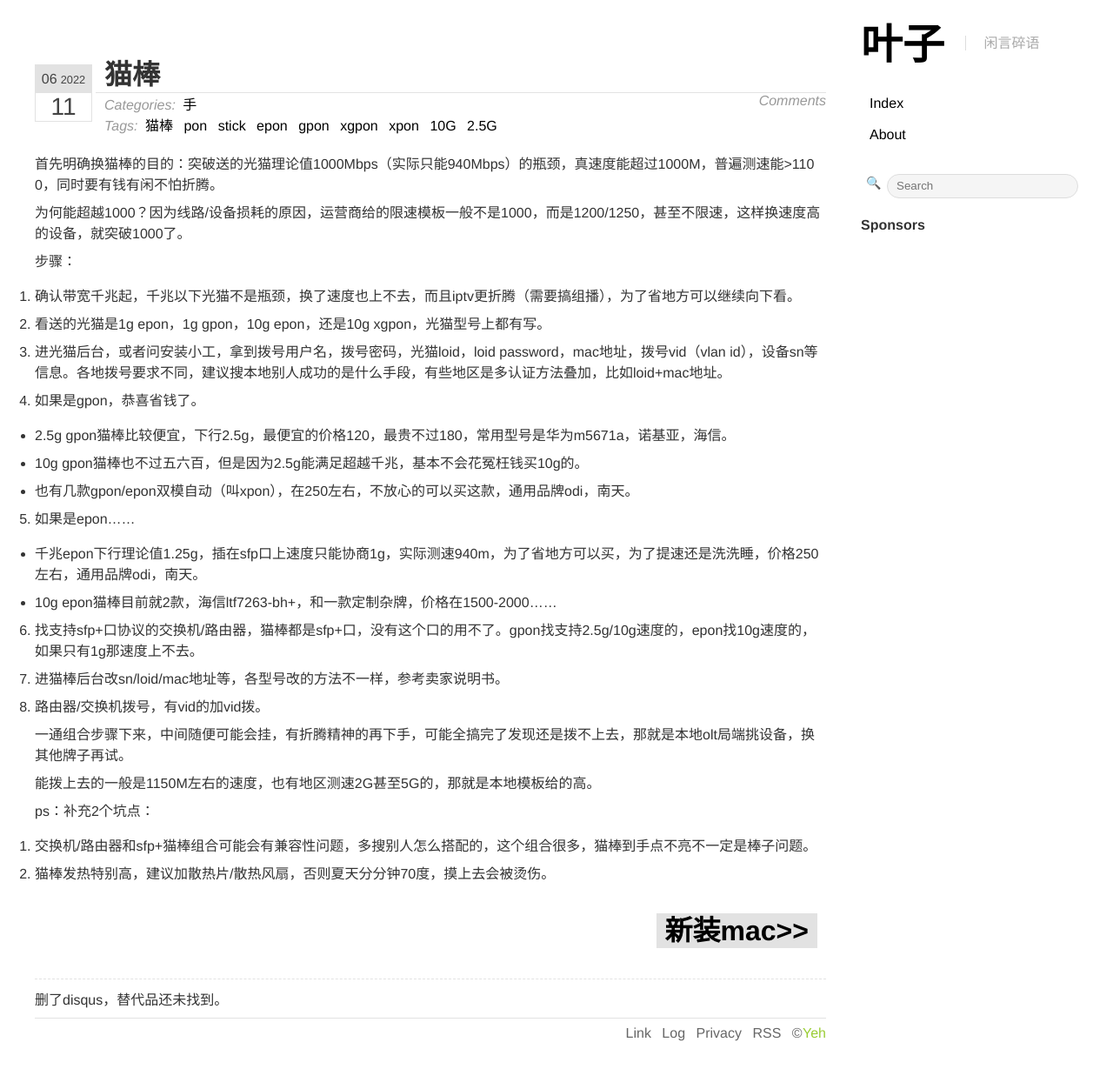
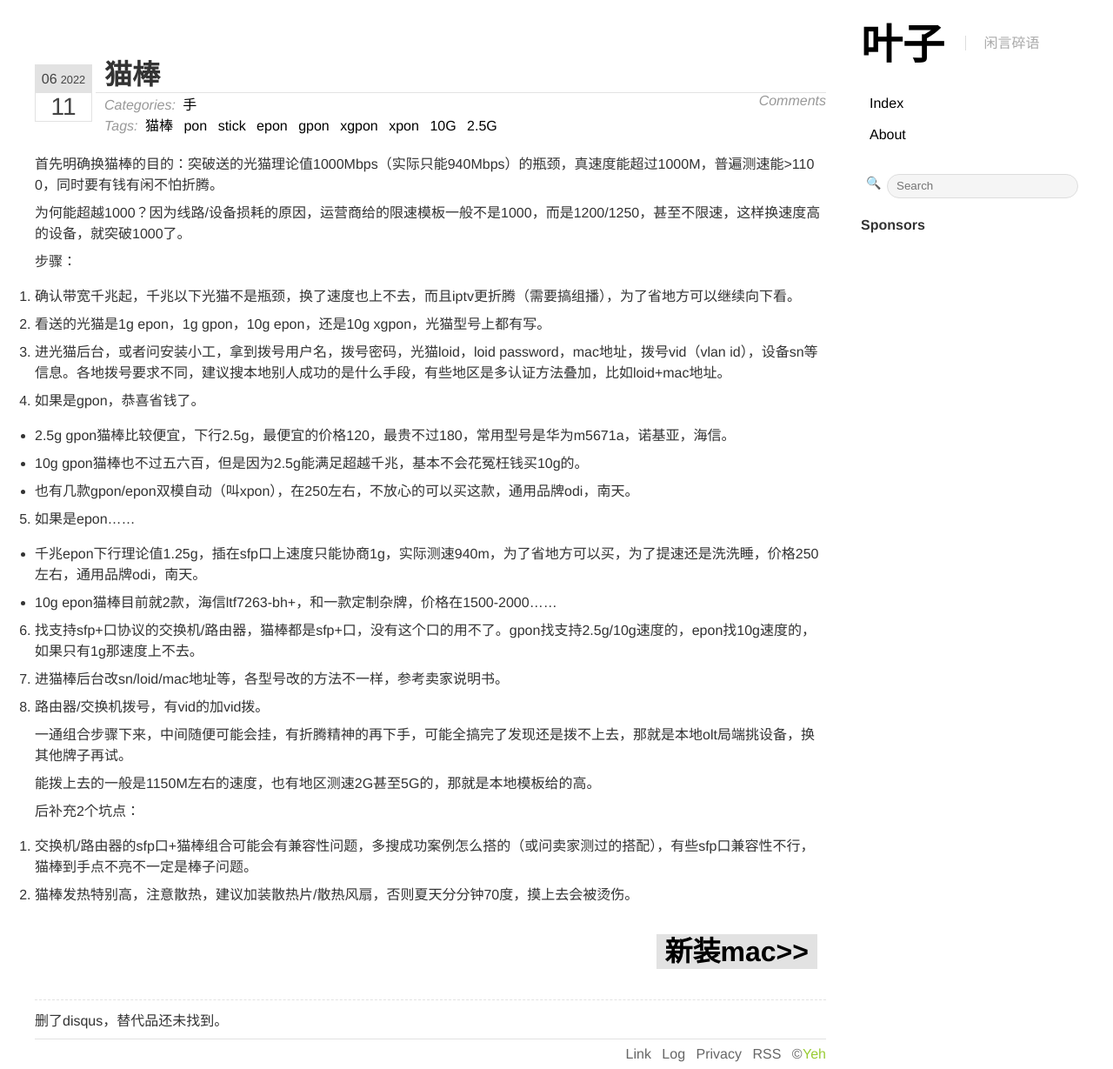
Before and after one commit to yeeh/blog.yeeh.org, a Jekyll site: the page built from _posts/2022-6-12-pon-stick.md, in a window 1280 px wide. Shown: the whole page at 87% size. Built offline with Jekyll 4.4.1, drawn with Linux system fonts in a browser that asks for light colours; before the commit the page ends 1205 px from its top, so only the background shows below that.

Commit message:
补充 pon stick

```diff
--- a/_posts/2022-6-12-pon-stick.md
+++ b/_posts/2022-6-12-pon-stick.md
@@ -26,22 +26,24 @@
 
    - 也有几款gpon/epon双模自动（叫xpon），在250左右，不放心的可以买这款，通用品牌odi，南天。
 
-5. 如果是epon……
+6. 如果是epon……
 
    - 千兆epon下行理论值1.25g，插在sfp口上速度只能协商1g，实际测速940m，为了省地方可以买，为了提速还是洗洗睡，价格250左右，通用品牌odi，南天。
 
    - 10g epon猫棒目前就2款，海信ltf7263-bh+，和一款定制杂牌，价格在1500-2000……
 
-6. 找支持sfp+口协议的交换机/路由器，猫棒都是sfp+口，没有这个口的用不了。gpon找支持2.5g/10g速度的，epon找10g速度的，如果只有1g那速度上不去。
+7. 找支持sfp+口协议的交换机/路由器，猫棒都是sfp+口，没有这个口的用不了。gpon找支持2.5g/10g速度的，epon找10g速度的，如果只有1g那速度上不去。
 
-7. 进猫棒后台改sn/loid/mac地址等，各型号改的方法不一样，参考卖家说明书。
+8. 进猫棒后台改sn/loid/mac地址等，各型号改的方法不一样，参考卖家说明书。
 
-8. 路由器/交换机拨号，有vid的加vid拨。
+9. 路由器/交换机拨号，有vid的加vid拨。
 
 一通组合步骤下来，中间随便可能会挂，有折腾精神的再下手，可能全搞完了发现还是拨不上去，那就是本地olt局端挑设备，换其他牌子再试。
 
 能拨上去的一般是1150M左右的速度，也有地区测速2G甚至5G的，那就是本地模板给的高。
 
-ps：补充2个坑点：
-1. 交换机/路由器和sfp+猫棒组合可能会有兼容性问题，多搜别人怎么搭配的，这个组合很多，猫棒到手点不亮不一定是棒子问题。
-2. 猫棒发热特别高，建议加散热片/散热风扇，否则夏天分分钟70度，摸上去会被烫伤。
+后补充2个坑点：
+
+1. 交换机/路由器的sfp口+猫棒组合可能会有兼容性问题，多搜成功案例怎么搭的（或问卖家测过的搭配），有些sfp口兼容性不行，猫棒到手点不亮不一定是棒子问题。
+
+2. 猫棒发热特别高，注意散热，建议加装散热片/散热风扇，否则夏天分分钟70度，摸上去会被烫伤。
```
Also changed, not shown: other parts of _posts/2022-6-12-pon-stick.md (+3 -3 lines).
